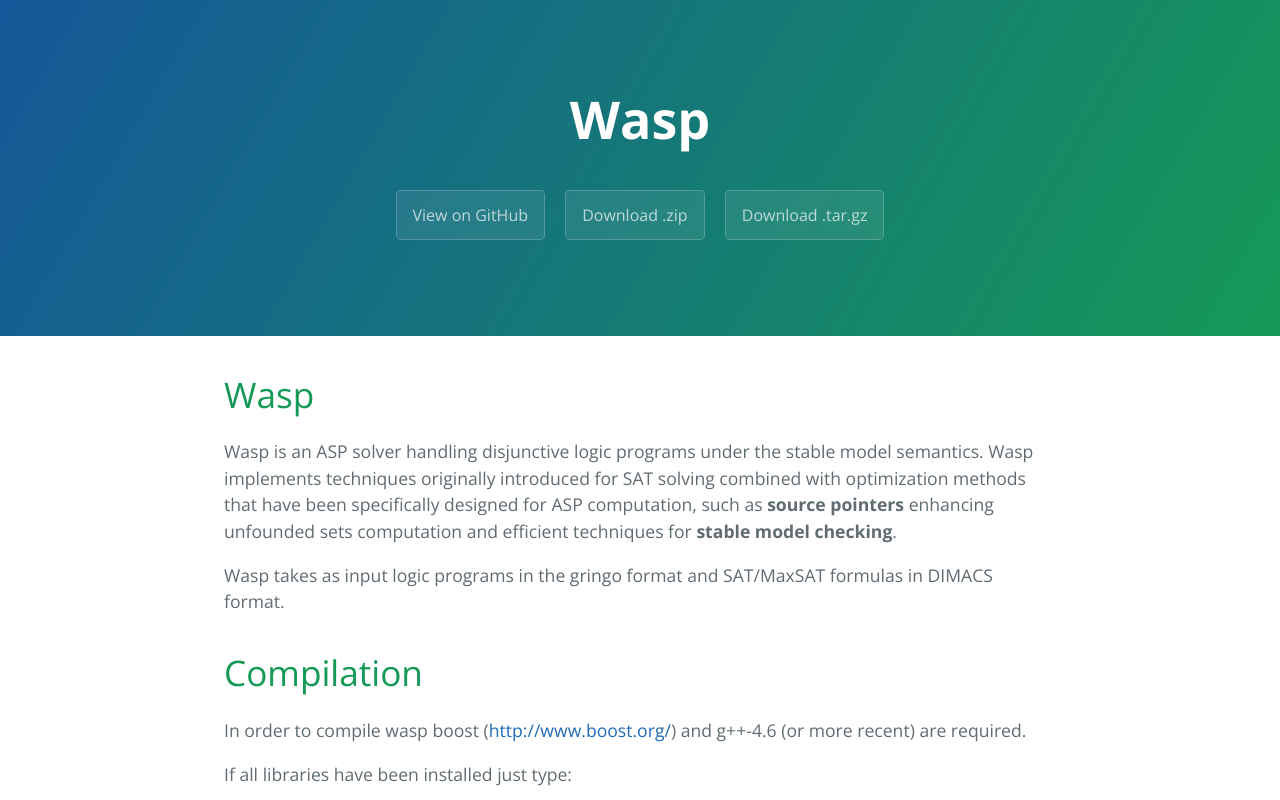
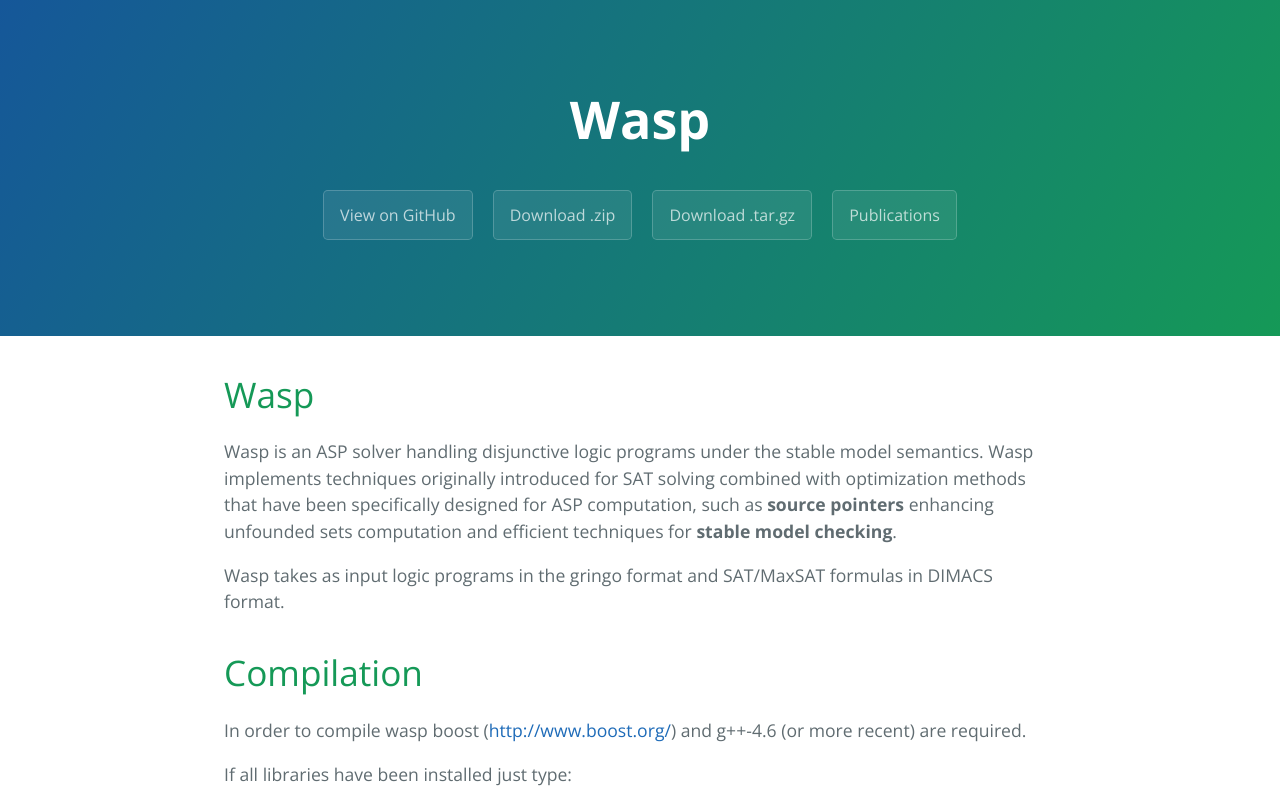
Before and after one commit to alviano/wasp, a plain HTML site: page index.html in a window 1280 px wide. Shown: the top 800 px of the page. Drawn offline with nearby package versions, Linux system fonts and the light colour scheme.

Commit message:
Added button.

```diff
--- a/index.html
+++ b/index.html
@@ -16,6 +16,7 @@
       <a href="https://github.com/alviano/wasp" class="btn">View on GitHub</a>
       <a href="https://github.com/alviano/wasp/zipball/master" class="btn">Download .zip</a>
       <a href="https://github.com/alviano/wasp/tarball/master" class="btn">Download .tar.gz</a>
+      <a href="#publications" class="btn">Publications</a>
     </section>
 
     <section class="main-content">
```
